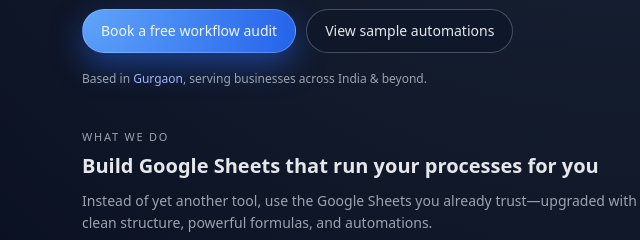
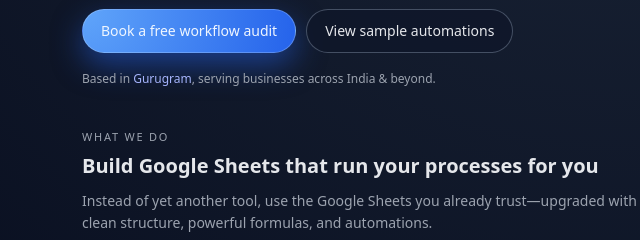
Before and after one commit to sheetlogiclabs-design/custQuery, a plain HTML site: page index.html in a window 1280 px wide. Shown: the part 428-668 px from the top of the page, 16-656 px from the left. Drawn offline with Linux system fonts and the light colour scheme.

Commit message:
Update index.html
Location changed to Gurugram.

```diff
--- a/index.html
+++ b/index.html
@@ -56,7 +56,7 @@
           </div>
 
           <p class="hero-note">
-            Based in <span>Gurgaon</span>, serving businesses across India &amp; beyond.
+            Based in <span>Gurugram</span>, serving businesses across India &amp; beyond.
           </p>
         </div>
 
```
